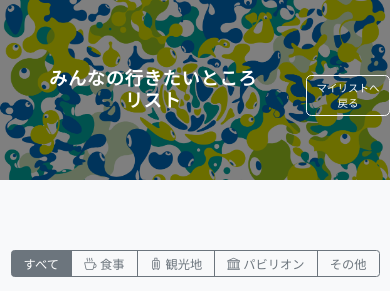
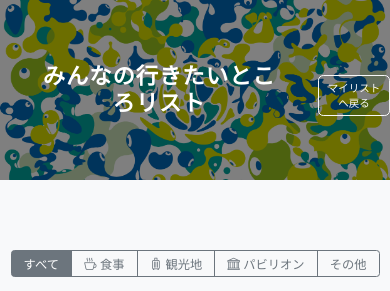
Before and after one commit to Maru-251/expo2025_table_tennis, a FastAPI app: template templates/public.html in a window 390 px wide. Shown: the top 291 px of the page. Run offline with FastAPI, Linux system fonts and the light colour scheme; the template is opened without the code that fills it, so the values that code supplies are empty.

Commit message:
Improve mobile title styling

```diff
--- a/static/style.css
+++ b/static/style.css
@@ -65,8 +65,13 @@
    スマホ幅（<576px）でのレイアウト調整
 ------------------------------------------------- */
 @media (max-width:575.98px){
+  .title-band{
+    justify-content:flex-start;      /* タイトルを左寄せに */
+  }
   .title-band h1{
-    font-size:1.3rem;         /* タイトルをやや小さく */
+    font-size:1.6rem;                /* タイトルを大きく */
+    margin-left:1rem;                /* 少し左寄せ */
+    margin-right:1rem;               /* 余白を調整 */
   }
   .header-links{
     position:static;          /* 通常フローに戻す */
```
